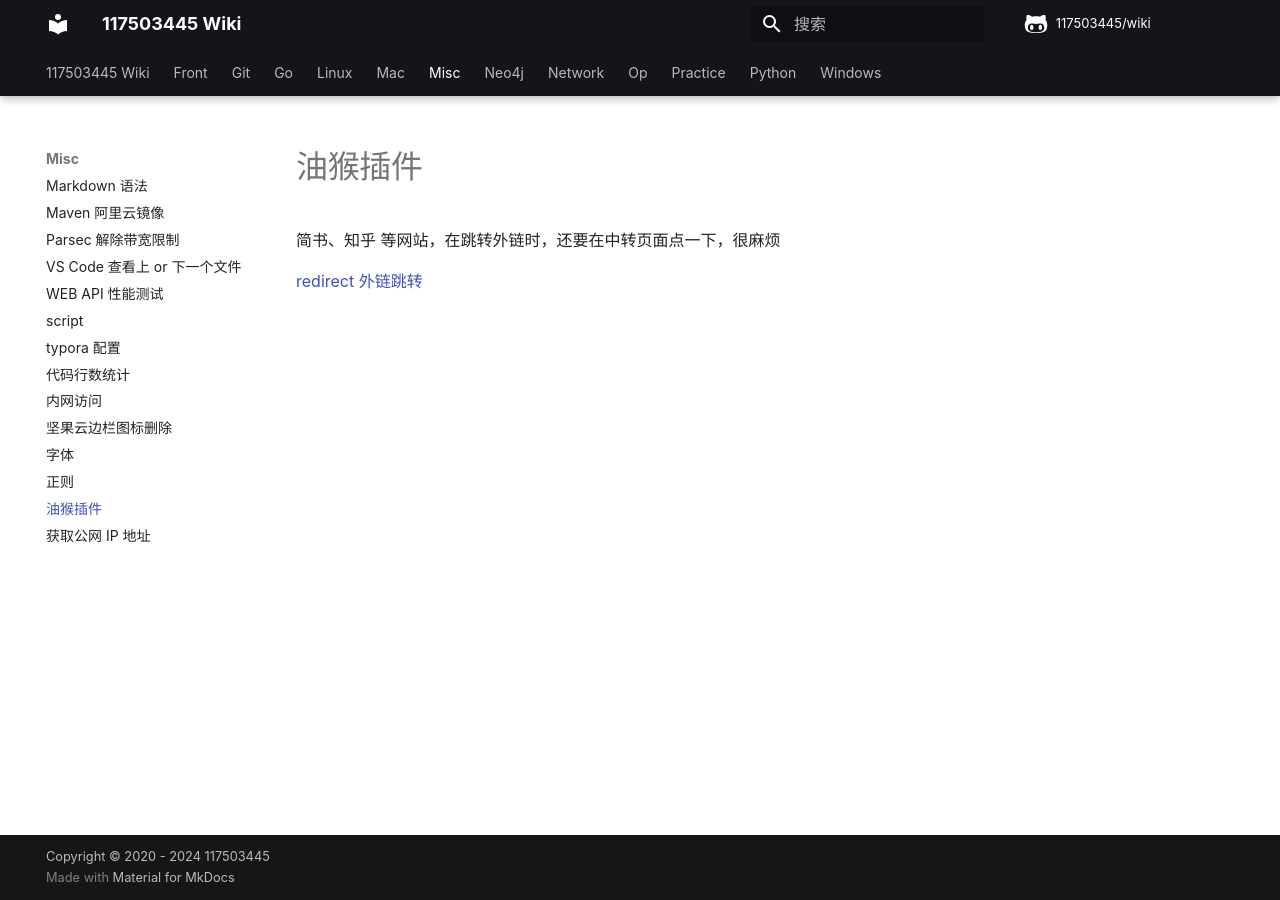
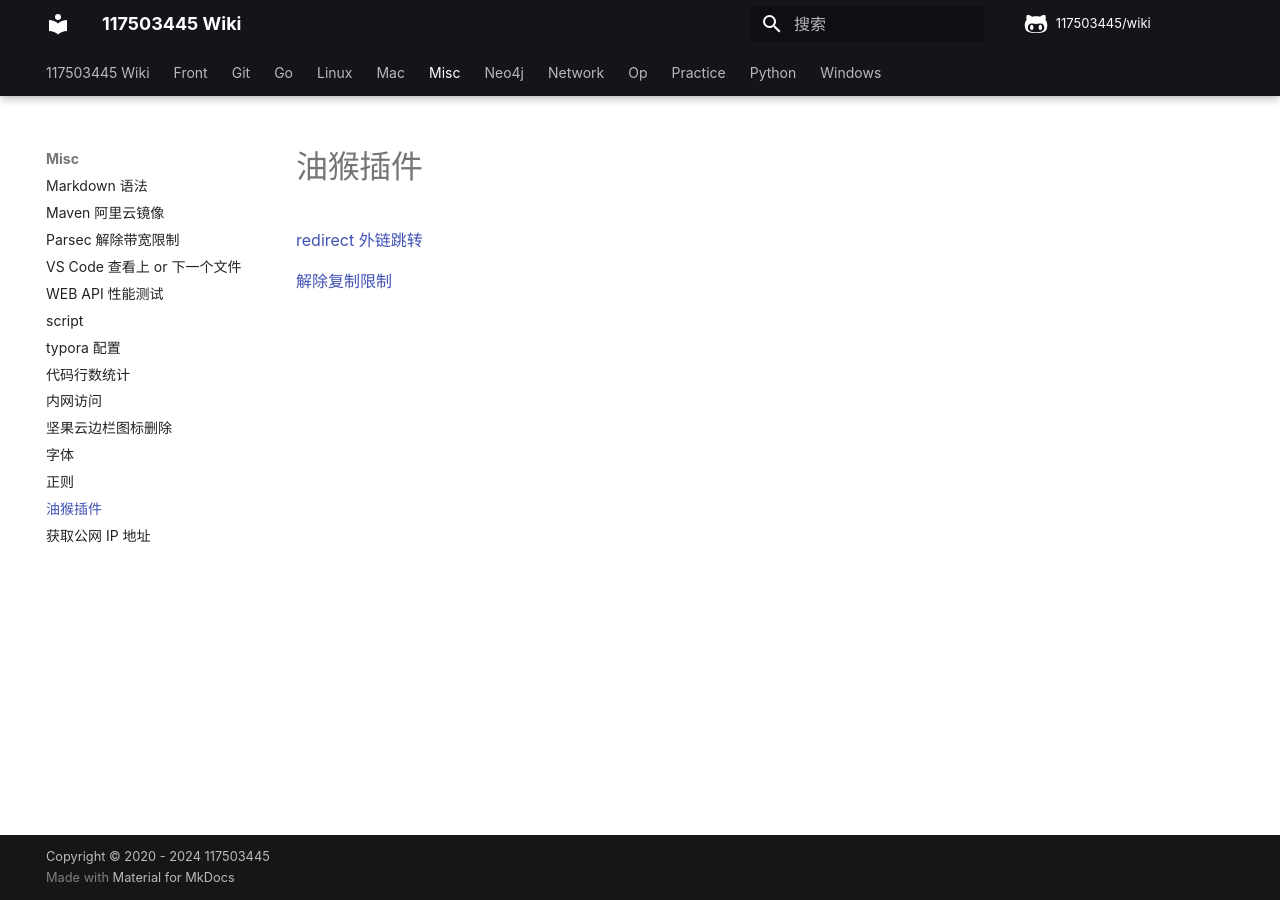
Before and after one commit to 117503445/wiki, an MkDocs documentation site: the page built from docs/misc/油猴插件.md, in a window 1280 px wide. Built offline with MkDocs 1.6.1 and Material for MkDocs 9.7.7, drawn with Linux system fonts in a browser that asks for light colours; some web fonts are replaced; comment, search, counter and statistics services are not loaded.

Commit message:
解除复制限制
Signed-off-by: 117503445 <t117503445@gmail.com>

```diff
--- a/docs/misc/油猴插件.md
+++ b/docs/misc/油猴插件.md
@@ -1,5 +1,5 @@
 # 油猴插件
 
-简书、知乎 等网站，在跳转外链时，还要在中转页面点一下，很麻烦
+[redirect 外链跳转](https://greasyfork.org/zh-CN/scripts/416338-redirect-%E5%A4%96%E9%93%BE%E8%B7%B3%E8%BD%AC)
 
-[redirect 外链跳转](https://greasyfork.org/zh-CN/scripts/416338-redirect-%E5%A4%96%E9%93%BE%E8%B7%B3%E8%BD%AC)
+[解除复制限制](https://greasyfork.org/zh-CN/scripts/489501-%E8%A7%A3%E9%99%A4%E5%A4%8D%E5%88%B6%E9%99%90%E5%88%B6)
```
